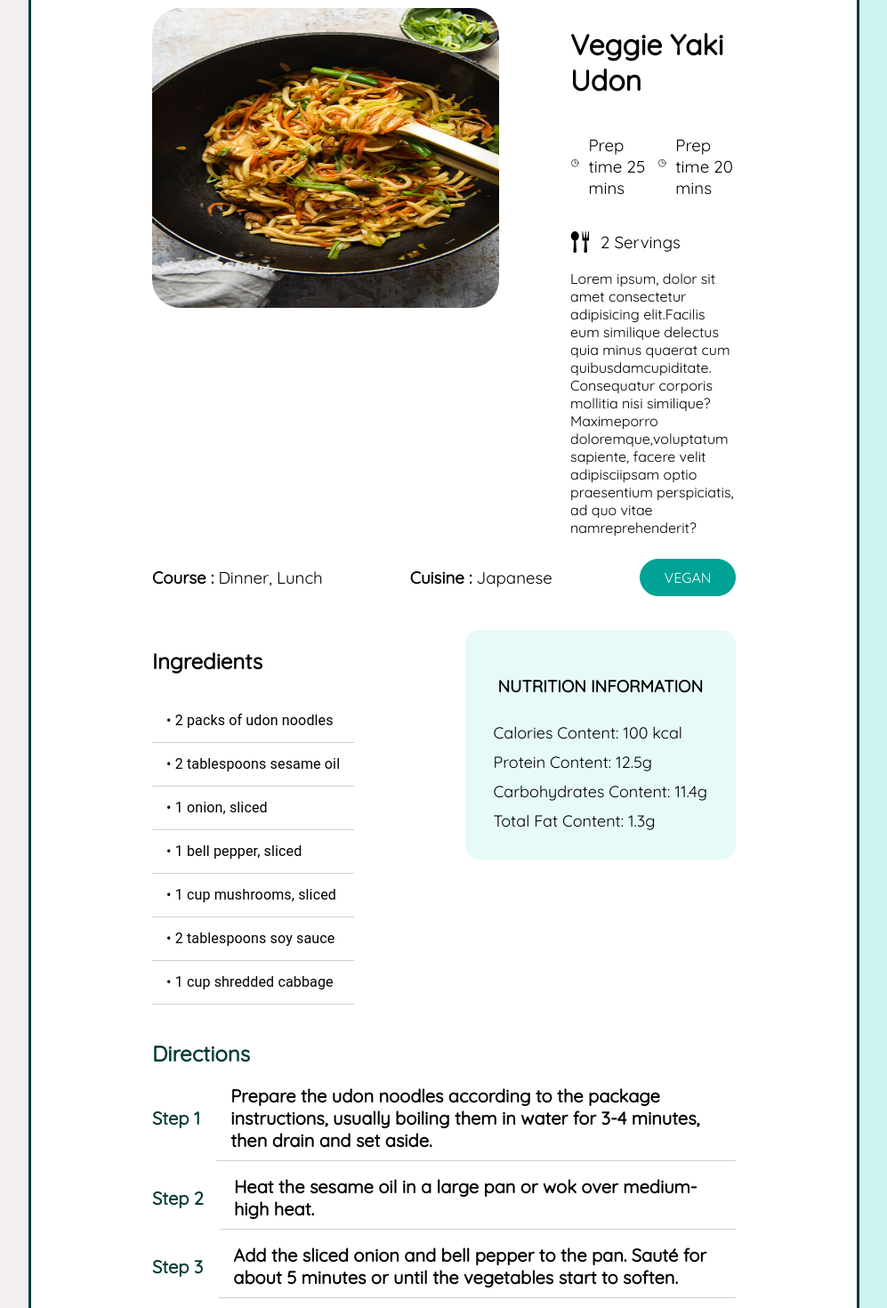
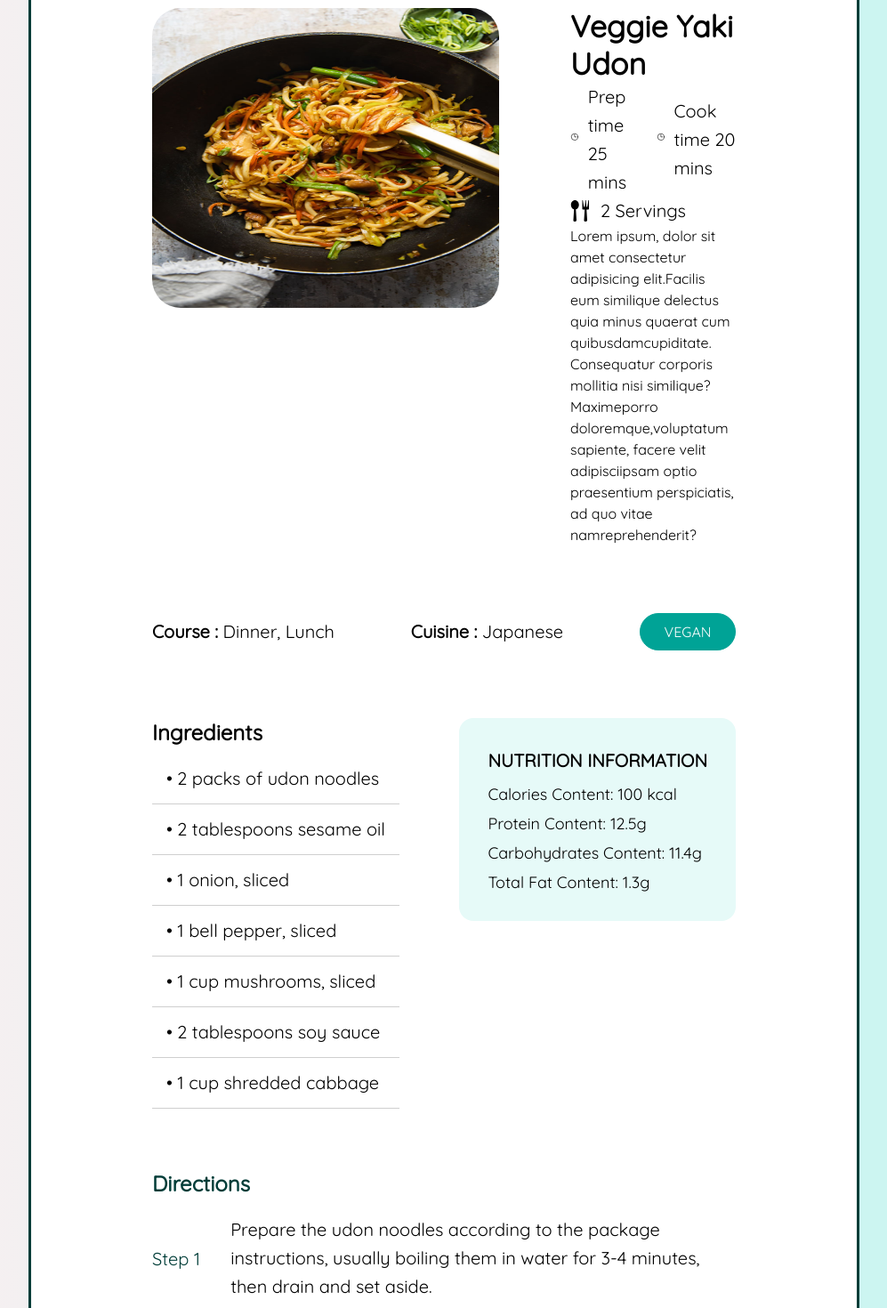
Before and after one commit to UOA-CS732-SE750-Students-2024/project-group-playful-penguins, a React (Vite) app in the folder frontend/: page /home/recipe in a window 1280 px wide. Shown: the part 300-1770 px from the top of the page at 89% size, without its empty margins (141-1138 px from the left). Built offline with nearby package versions, Linux system fonts and the light colour scheme.

Commit message:
PPENG-25 Refactor RecipeInfo to use MUI Typography

```diff
--- a/frontend/src/App.jsx
+++ b/frontend/src/App.jsx
@@ -3,9 +3,23 @@ import { HomePage } from "./pages/HomePage/HomePage";
 import { Routes, Route } from "react-router-dom";
 import LandingPage from "./pages/LandingPage/LandingPage";
 import RecipeInfo from "./components/RecipeInfo/RecipeInfo";
+import { createTheme, ThemeProvider } from "@mui/material";
+
+
+const theme = createTheme({
+  typography: {
+    fontFamily: '"Quicksand", sans-serif',
+    fontWeightLight: 300,
+    fontWeightRegular: 400,
+    fontWeightMedium: 500,
+    fontWeightBold: 700,
+  },
+});
+
 
 function App() {
   return (
+    <ThemeProvider theme={theme}>
       <Routes>
         <Route path="/" element={<LandingPage />}></Route>
         <Route path="/home" element={<PageLayout />}>
@@ -13,6 +27,7 @@ function App() {
           <Route path="recipe" element={<RecipeInfo />} />
         </Route>
       </Routes>
+    </ThemeProvider>
   );
 }
 
--- a/frontend/src/components/RecipeInfo/RecipeInfo.jsx
+++ b/frontend/src/components/RecipeInfo/RecipeInfo.jsx
@@ -3,48 +3,22 @@ import * as React from "react";
 import fontStyle from "../../assets/GlobalStyles/CustomFont.module.css";
 import ClockIcon from "../../assets/SVGIconComponents/ClockIcon";
 import ServingsIcon from "../../assets/SVGIconComponents/ServingsIcon";
-import Box from "@mui/system/Box";
-import List from "@mui/material/List";
-import ListItem from "@mui/material/ListItem";
-import ListItemText from "@mui/material/ListItemText";
-import { Grid, styled } from "@mui/material";
-import Typography from "@mui/material/Typography";
+import Box from "@mui/material/Box";
+import {
+  List,
+  ListItem,
+  ListItemText,
+  Grid,
+  styled,
+  Typography,
+} from "@mui/material";
 
-function generate(element) {
-  return [0, 1, 2].map((value) =>
-    React.cloneElement(element, {
-      key: value,
-    })
-  );
-}
-
-const StyledListItem = styled(ListItem)(({ theme }) => ({
-  display: "flex",
-  justifyContent: "flex-start",
-}));
-
-const StepNumber = styled(ListItemText)(({ theme }) => ({
-  minWidth: "50px",
+const StepLabel = styled("div")({
   fontWeight: "bold",
-  marginRight: theme.spacing(2), // space between step number and text
-}));
-
-const StepContainer = styled(Grid)(({ theme }) => ({
-  display: 'flex',
-  flexDirection: 'row',
-  alignItems: 'center',
-  padding: theme.spacing(1, 0), // Apply vertical padding
-}));
-
-
-const StepLabel = styled('div')({
-  fontWeight: 'bold',
-  marginRight: '8px', // Adjust spacing as needed
+  marginRight: "8px",
 });
 
-const DirectionText = styled('div')({});
-
-
+const DirectionText = styled("div")({});
 
 const recipeName = "Veggie Yaki Udon";
 const numServings = "2";
@@ -83,9 +57,10 @@ const nutritionInfo = [
 
 export default function RecipeInfo() {
   return (
-    <>
-      <Box className={styles["box"]}>
+    <>{/* Top-level container */}
+      <Box className={styles["top-container"]}>
         <Box className={styles["info-container"]}>
+          {/* Recipe name, photo information */}
           <Box className={styles["details-container"]}>
             <Box
               className={styles["recipe-photo-container"]}
@@ -97,52 +72,60 @@ export default function RecipeInfo() {
               />
             </Box>
             <Box className={styles["basic-info"]}>
-              {/* {Recipe name} */}
-              <h1 className={fontStyle["quicksand-bold"]}>{recipeName}</h1>
+
+              <Typography variant="h4" fontWeight="fontWeightBold">
+                {recipeName}
+              </Typography>
               {/* Timing information */}
-              <div className={styles["time-info"]}>
-                <div id={styles["clock-icon"]}>
+              <Box className={styles["time-info"]}>
+                <Box id={styles["clock-icon"]}>
                   <ClockIcon />
-                </div>
-                <h3 className={fontStyle["quicksand-medium"]}>
+                </Box>
+                <Typography variant="h6" fontWeight="fontWeightMedium">
                   Prep time {prepTime}
-                </h3>
-                <div id={styles["clock-icon"]}>
+                </Typography>
+                <Box id={styles["clock-icon"]}>
                   <ClockIcon />
-                </div>
-                <h3 className={fontStyle["quicksand-medium"]}>
-                  Prep time {cookingTime}
-                </h3>
-              </div>
-              <div className={styles["servings-info"]}>
-                <div id={styles["servings-icon"]}>
+                </Box>
+                <Typography variant="h6" fontWeight="fontWeightMedium">
+                  Cook time {cookingTime}
+                </Typography>
+              </Box>
+              {/* Servings information */}
+              <Box className={styles["servings-info"]}>
+                <Box id={styles["servings-icon"]}>
                   <ServingsIcon />
-                </div>
-                <h3 className={fontStyle["quicksand-medium"]}>
+                </Box>
+                <Typography variant="h6" fontWeight="fontWeightMedium">
+                  {" "}
                   {numServings} Servings
-                </h3>
-              </div>
-              <div className={fontStyle["quicksand-regular"]}>
+                </Typography>
+              </Box>
+              {/* Recipe detailed description */}
+              <Typography variant="body1" fontWeight="fontWeightMedium">
+                {" "}
                 {recipeDescription}
-              </div>
+              </Typography>
             </Box>
           </Box>
+          {/* Cuisine, dietary requirement information */}
           <Box className={styles["food-type-container"]}>
-            <h3 className={fontStyle["quicksand-regular"]}>
+            <Typography variant="h6" fontWeight="fontWeightRegular">
               <strong>Course : </strong> {`${courseType[0]}, ${courseType[1]}`}
-            </h3>
-            <h3 className={fontStyle["quicksand-regular"]}>
+            </Typography>
+            <Typography variant="h6" fontWeight="fontWeightRegular">
               <strong>Cuisine : </strong> {cuisineType}
-            </h3>
-            <Box
-              className={`${fontStyle["quicksand-regular"]} ${styles["diet-label"]}`}
-            >
-              {dietRequirementLabel}
+            </Typography>
+            <Box className={styles["diet-label"]}>
+              <Typography>{dietRequirementLabel}</Typography>
             </Box>
           </Box>
+          {/* Ingredients and Nutrition information */}
           <Box className={styles["section-container"]}>
             <Box className={styles["ingredients-container"]}>
-              <h2 className={fontStyle["quicksand-bold"]}>Ingredients</h2>
+              <Typography variant="h5" fontWeight="fontWeightBold">
+                Ingredients
+              </Typography>
               <Box
                 className={`${fontStyle["quicksand-regular"]} ${styles["ingredients-list-container"]}`}
               >
@@ -151,9 +134,7 @@ export default function RecipeInfo() {
                     <ListItem key={index} className={styles["ingredient-item"]}>
                       <ListItemText
                         primary={
-                          <Typography variant="body1">
-                            • {ingredient}
-                          </Typography>
+                          <Typography variant="h6">• {ingredient}</Typography>
                         }
                       />
                     </ListItem>
@@ -164,7 +145,9 @@ export default function RecipeInfo() {
             <Box
               className={`${fontStyle["quicksand-semibold"]} ${styles["nutrients-container"]}`}
             >
-              <h3>NUTRITION INFORMATION</h3>
+              <Typography variant="h6" fontWeight="fontWeightBold">
+                NUTRITION INFORMATION
+              </Typography>
               {nutritionInfo.map((nutrient, index) => (
                 <Box
                   key={index}
@@ -175,10 +158,15 @@ export default function RecipeInfo() {
               ))}
             </Box>
           </Box>
+          {/* Directions of the recipe */}
           <Box className={styles["directions-container"]}>
-            <h2 className={`${fontStyle["quicksand-bold"]} ${styles["green-font"]}`}>Directions</h2>
-
-            {/* {EXPERIMENTING with grid } */}
+            <Typography
+              variant="h5"
+              fontWeight="fontWeightBold"
+              className={` ${styles["green-font"]}`}
+            >
+              Directions
+            </Typography>
             <Grid container spacing={2}>
               {directions.map((text, index) => (
                 <Grid
@@ -189,11 +177,30 @@ export default function RecipeInfo() {
                   spacing={2}
                   alignItems="center"
                 >
-                  <Grid item className={`${fontStyle["quicksand-bold"]} ${styles["direction-step-item"]}  ${styles["green-font"]}`}>
-                    <StepLabel>{`Step ${index + 1}`}</StepLabel>
+                  <Grid
+                    item
+                    className={`${styles["direction-step-item"]}  ${styles["green-font"]}`}
+                  >
+                    <StepLabel>
+                      <Typography
+                        variant="h6"
+                        fontWeight="fontWeightMedium"
+                        className={` ${styles["green-font"]}`}
+                      >
+                        {`Step ${index + 1}`}
+                      </Typography>
+                    </StepLabel>
                   </Grid>
-                  <Grid item xs className={`${fontStyle["quicksand-bold"]} ${styles["direction-item"]}` }>
-                    <DirectionText>{text}</DirectionText>
+                  <Grid
+                    item
+                    xs
+                    className={`${fontStyle["quicksand-bold"]} ${styles["direction-item"]}`}
+                  >
+                    <DirectionText>
+                      <Typography variant="h6" fontWeight="fontWeightMedium">
+                        {text}
+                      </Typography>
+                    </DirectionText>
                   </Grid>
                 </Grid>
               ))}
@@ -201,8 +208,6 @@ export default function RecipeInfo() {
           </Box>
         </Box>
       </Box>
-
-      {/* MUI */}
     </>
   );
 }
--- a/frontend/src/components/RecipeInfo/RecipeInfo.module.css
+++ b/frontend/src/components/RecipeInfo/RecipeInfo.module.css
@@ -1,4 +1,4 @@
-.box {
+.top-container {
   display: flex;
   flex-direction: column;
   padding: 40px;
@@ -17,6 +17,7 @@
   margin-right: 96px;
   margin-left: 96px;
   margin-top: 41px;
+  gap: 60px;
 }
 
 .details-container {
@@ -35,7 +36,6 @@
   width: 390px;
   height: 337px;
   border-radius: 32px;
-  /* -o-object-fit: contain; */
 }
 
 .basic-info {
@@ -97,10 +97,8 @@
 .section-container {
   display: flex;
   flex-direction: row;
-  align-items:self-start;
+  align-items: self-start;
   justify-content: space-between;
-  margin-top: 12px;
-  margin-bottom: 12px;
 }
 
 .ingredients-container {
@@ -134,6 +132,7 @@
   flex-wrap: wrap;
   flex-direction: column;
   justify-content: space-between;
+  gap: 20px;
 }
 
 .direction-item {
@@ -141,10 +140,10 @@
   font-size: 20px;
   padding: 10px;
 }
-.direction-step-item{
+.direction-step-item {
   font-size: 20px;
   padding: 10px;
 }
-.green-font{
+.green-font {
   color: #003d38;
 }
```
Lines whose indentation alone changed are shown as unchanged.
